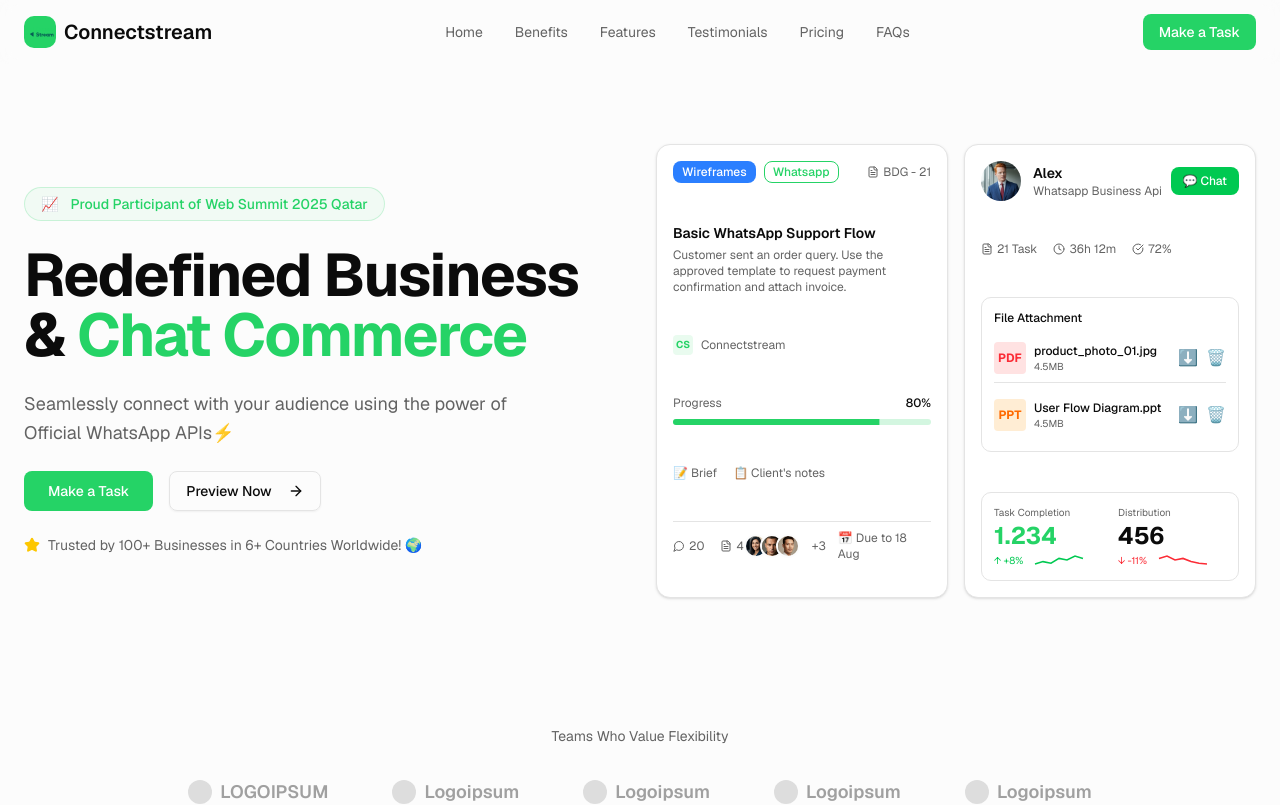
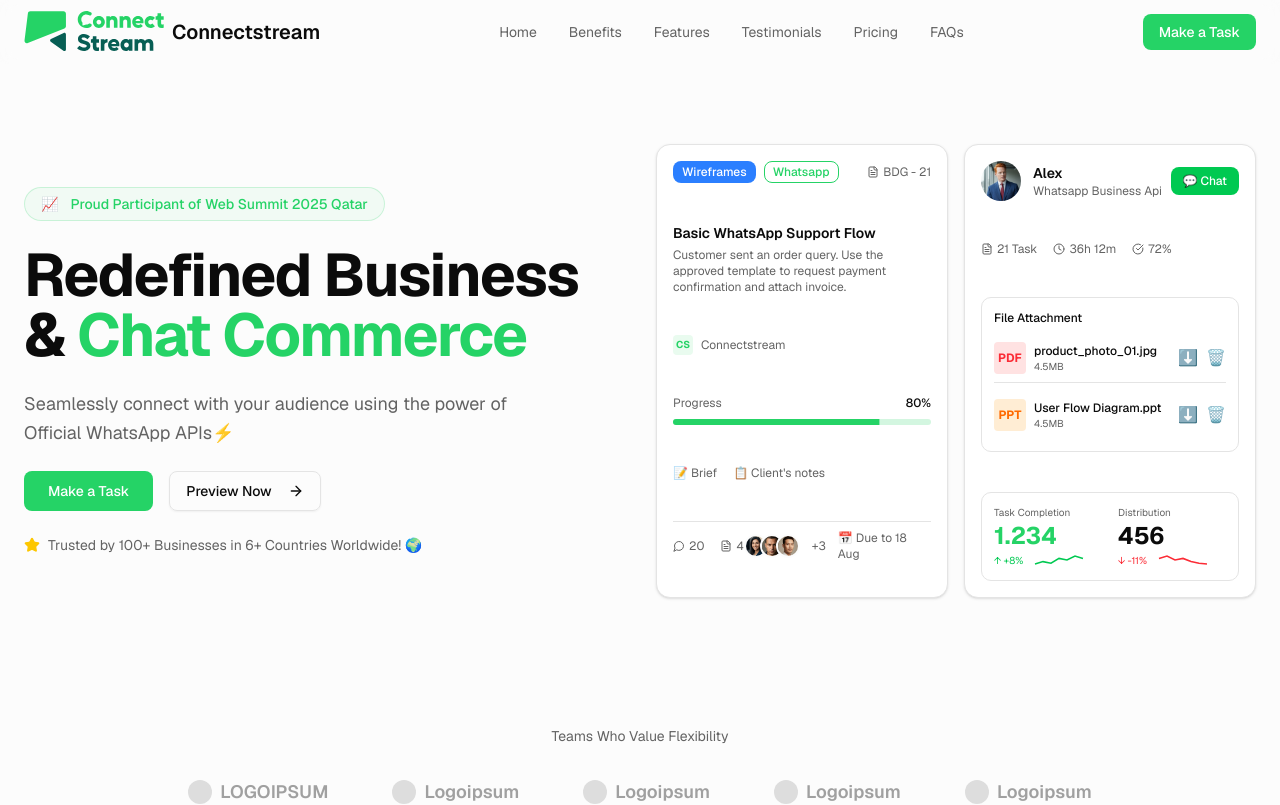
Before and after one commit to anuseraha/stream, a Next.js app: page / in a window 1280 px wide. Shown: the top 805 px of the page. Built offline with nearby package versions, Linux system fonts and the light colour scheme.

Commit message:
seventh commit

```diff
--- a/components/header.tsx
+++ b/components/header.tsx
@@ -8,14 +8,14 @@ export function Header() {
     <header className="sticky top-0 z-50 w-full bg-background/95 backdrop-blur supports-[backdrop-filter]:bg-background/60">
       <div className="container mx-auto flex h-16 items-center justify-between px-4 md:px-6">
         <Link href="/" className="flex items-center gap-2">
-          <div className="flex h-8 w-8 items-center justify-center rounded-lg bg-primary">
-            <Image
-                            src="/connect_stream_logo.svg"
-                            alt="Logo"
-                            width={140} height={50} className="w-[160px] lg:w-[220px]"
-                        />
-            <Triangle className="h-4 w-4 fill-primary-foreground text-primary-foreground" />
-          </div>
+        <Image
+  src="/connect_stream_logo.svg"
+  alt="Logo"
+  width={140}
+  height={50}
+  className="object-contain"
+/>
+
           <span className="text-xl font-semibold text-foreground">Connectstream</span>
         </Link>
 
```
